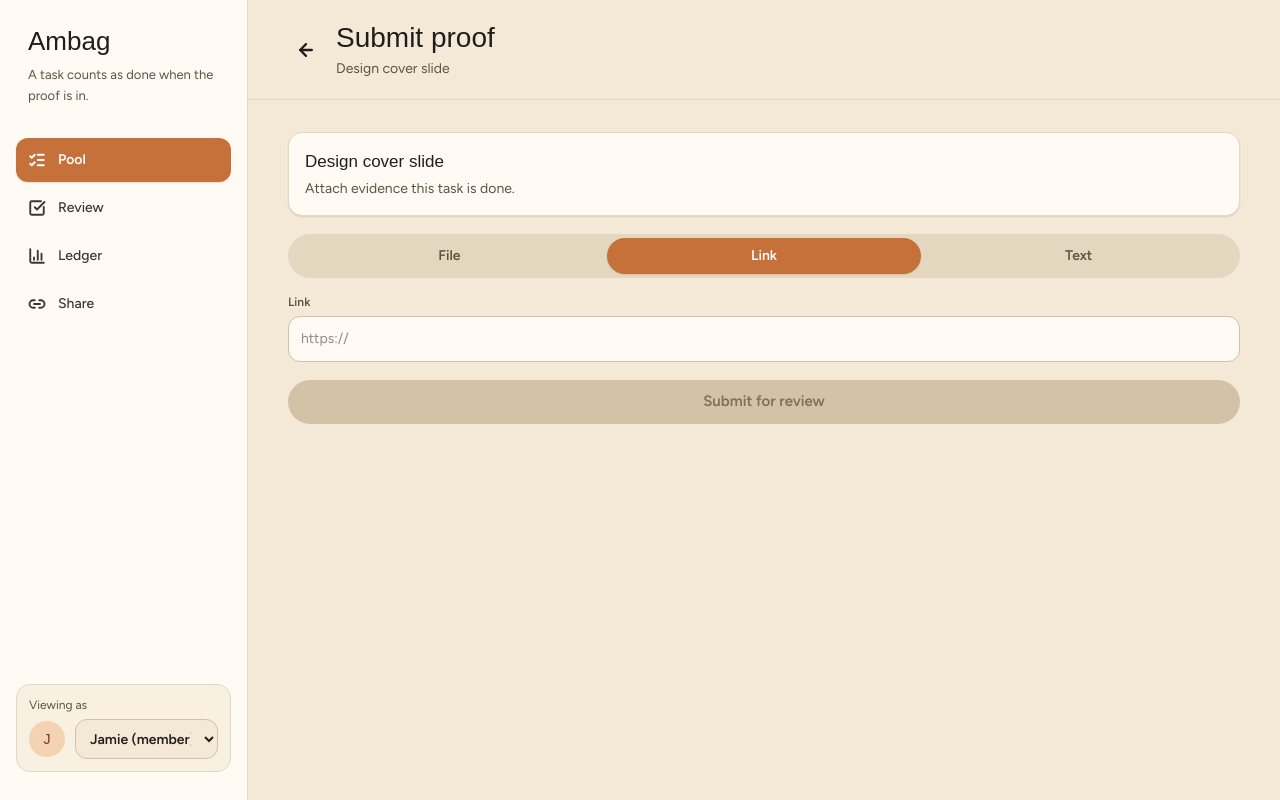
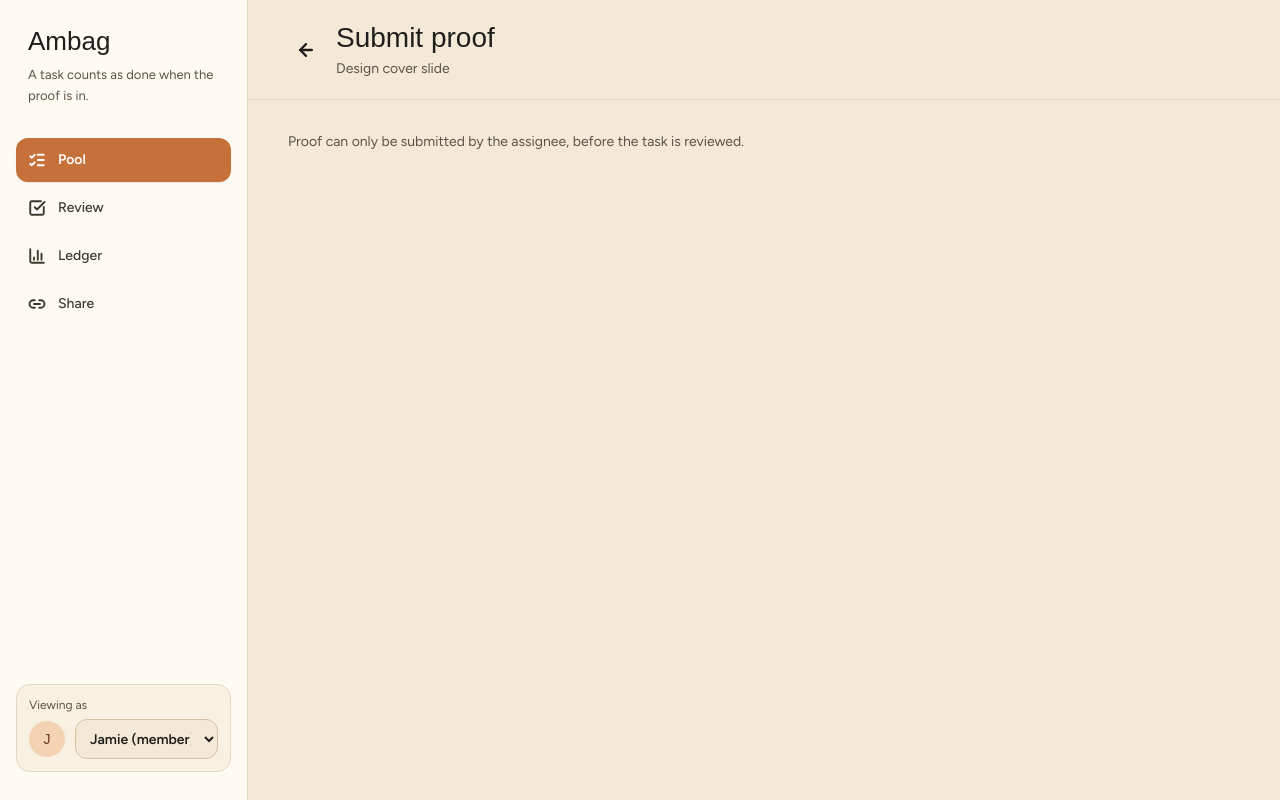
Before and after one commit to Caelusary/ambag, a Next.js app in the folder app/: page /task/1/proof in a window 1280 px wide. Built offline with nearby package versions, Linux system fonts and the light colour scheme; a web font is replaced by a local one.

Commit message:
feat(proof): added real file uploads with type and size checks

```diff
--- a/app/src/app/(shell)/task/[id]/proof/page.tsx
+++ b/app/src/app/(shell)/task/[id]/proof/page.tsx
@@ -1,12 +1,24 @@
 "use client";
 
 import { useState } from "react";
-import { useParams, useRouter } from "next/navigation";
+import { useRouter } from "next/navigation";
 import { useStore } from "@/lib/store";
+import { useRouteTask } from "@/lib/useRouteTask";
+import { TaskNotFound } from "@/components/task/TaskNotFound";
+import { Notice } from "@/components/ui/feedback";
+import { FIELD_CONTROL, FieldLabel } from "@/components/ui/fields";
 import { Card } from "@/components/ui/Card";
 import { Button } from "@/components/ui/Button";
 import { SegmentedControl } from "@/components/ui/SegmentedControl";
+import { canSubmitProof } from "@/lib/rules";
 import type { ProofType } from "@/lib/types";
+import {
+  PROOF_FILE_ACCEPT,
+  PROOF_LINK_MAX,
+  PROOF_TEXT_MAX,
+  validateProof,
+  validateProofFile,
+} from "@/lib/validation";
 
 const OPTIONS: { value: ProofType; label: string }[] = [
   { value: "file", label: "File" },
@@ -15,81 +27,147 @@ const OPTIONS: { value: ProofType; label: string }[] = [
 ];
 
 export default function SubmitProofPage() {
-  const params = useParams<{ id: string }>();
   const router = useRouter();
-  const { tasks, submitProof } = useStore();
-  const id = Number(params.id);
-  const task = tasks.find((t) => t.id === id);
+  const { currentUser, submitProof } = useStore();
+  const { id, task } = useRouteTask();
 
   const [proofType, setProofType] = useState<ProofType>("link");
   const [proofValue, setProofValue] = useState("");
+  const [file, setFile] = useState<File | null>(null);
+  const [error, setError] = useState<string | null>(null);
 
-  if (!task) {
-    return <div className="text-sm text-neutral-700">This task no longer exists.</div>;
+  if (!task) return <TaskNotFound />;
+
+  if (!canSubmitProof(task, currentUser)) {
+    return (
+      <Notice>Proof can only be submitted by the assignee, before the task is reviewed.</Notice>
+    );
   }
 
   function changeType(t: ProofType) {
     setProofType(t);
     setProofValue("");
+    setFile(null);
+    setError(null);
+  }
+
+  // Checked as soon as it's picked, so a wrong file is caught before the submit button.
+  function changeFile(picked: File | null) {
+    setFile(picked);
+    setProofValue(picked?.name ?? "");
+    const result = picked ? validateProofFile(picked) : null;
+    setError(result && !result.ok ? result.error : null);
+  }
+
+  function changeValue(v: string) {
+    setProofValue(v);
+    setError(null);
   }
 
   function handleSubmit() {
-    if (!proofValue.trim()) return;
-    submitProof(id, { type: proofType, value: proofValue.trim() });
+    if (proofType === "file") {
+      const checked = file ? validateProofFile(file) : null;
+      if (!file || !checked?.ok) {
+        setError(checked && !checked.ok ? checked.error : "Choose a file.");
+        return;
+      }
+      // The file itself stays in this browser session; the reviewer opens it from the URL.
+      submitProof(id, { type: "file", value: checked.value, url: URL.createObjectURL(file) });
+      router.push(`/task/${id}`);
+      return;
+    }
+    const result = validateProof(proofType, proofValue);
+    if (!result.ok) {
+      setError(result.error);
+      return;
+    }
+    submitProof(id, result.value);
     router.push(`/task/${id}`);
   }
 
-  const inputClass =
-    "w-full rounded-[var(--radius-base)] border border-neutral-300 bg-surface p-3 text-sm text-text outline-none focus:border-accent-500";
+  const inputClass = `${FIELD_CONTROL} bg-surface`;
 
+  // A form reads best at a single-column width, so it stays narrow even on desktop.
   return (
-    <div>
+    <div className="lg:max-w-[560px]">
       <Card elevated className="mb-[18px]">
         <div className="font-heading text-[17px] text-text">{task.title}</div>
         <div className="mt-1 text-sm text-neutral-700">Attach evidence this task is done.</div>
       </Card>
 
-      <SegmentedControl options={OPTIONS} value={proofType} onChange={changeType} />
+      <SegmentedControl
+        label="Proof type"
+        options={OPTIONS}
+        value={proofType}
+        onChange={changeType}
+      />
 
       <div className="mb-[18px] flex flex-col gap-1.5">
         {proofType === "file" && (
           <>
-            <label className="text-xs font-semibold text-neutral-700">Upload file</label>
+            <FieldLabel htmlFor="proof-file">Upload file</FieldLabel>
             <input
+              id="proof-file"
               type="file"
-              onChange={(e) => setProofValue(e.target.files?.[0]?.name ?? "")}
+              accept={PROOF_FILE_ACCEPT}
+              aria-invalid={error != null}
+              aria-describedby={error ? "proof-error" : "proof-file-hint"}
+              onChange={(e) => changeFile(e.target.files?.[0] ?? null)}
               className={`${inputClass} file:mr-3 file:rounded-[var(--radius-pill)] file:border-0 file:bg-accent-100 file:px-3 file:py-1.5 file:text-xs file:font-semibold file:text-accent-800`}
             />
+            <div id="proof-file-hint" className="text-[11px] text-neutral-700">
+              PDF, image, Word, PowerPoint, Excel or text, up to 10 MB.
+            </div>
           </>
         )}
         {proofType === "link" && (
           <>
-            <label className="text-xs font-semibold text-neutral-700">Link</label>
+            <FieldLabel htmlFor="proof-link">Link</FieldLabel>
             <input
+              id="proof-link"
               type="text"
               inputMode="url"
               placeholder="https://"
+              maxLength={PROOF_LINK_MAX}
+              aria-invalid={error != null}
+              aria-describedby={error ? "proof-error" : undefined}
               value={proofValue}
-              onChange={(e) => setProofValue(e.target.value)}
+              onChange={(e) => changeValue(e.target.value)}
               className={inputClass}
             />
           </>
         )}
         {proofType === "text" && (
           <>
-            <label className="text-xs font-semibold text-neutral-700">Notes</label>
+            <FieldLabel htmlFor="proof-text">Notes</FieldLabel>
             <textarea
+              id="proof-text"
               rows={4}
               placeholder="Describe what you did..."
+              maxLength={PROOF_TEXT_MAX}
+              aria-invalid={error != null}
+              aria-describedby={error ? "proof-error" : undefined}
               value={proofValue}
-              onChange={(e) => setProofValue(e.target.value)}
+              onChange={(e) => changeValue(e.target.value)}
               className={inputClass}
             />
+            <div className="text-right text-[11px] text-neutral-700">
+              {proofValue.length}/{PROOF_TEXT_MAX}
+            </div>
           </>
+        )}
+        {error && (
+          <div id="proof-error" role="alert" className="text-xs text-accent-800">
+            {error}
+          </div>
         )}
       </div>
 
-      <Button block disabled={!proofValue.trim()} onClick={handleSubmit}>
+      <Button
+        block
+        disabled={!proofValue.trim() || (proofType === "file" && error != null)}
+        onClick={handleSubmit}
+      >
         Submit for review
       </Button>
     </div>
```
